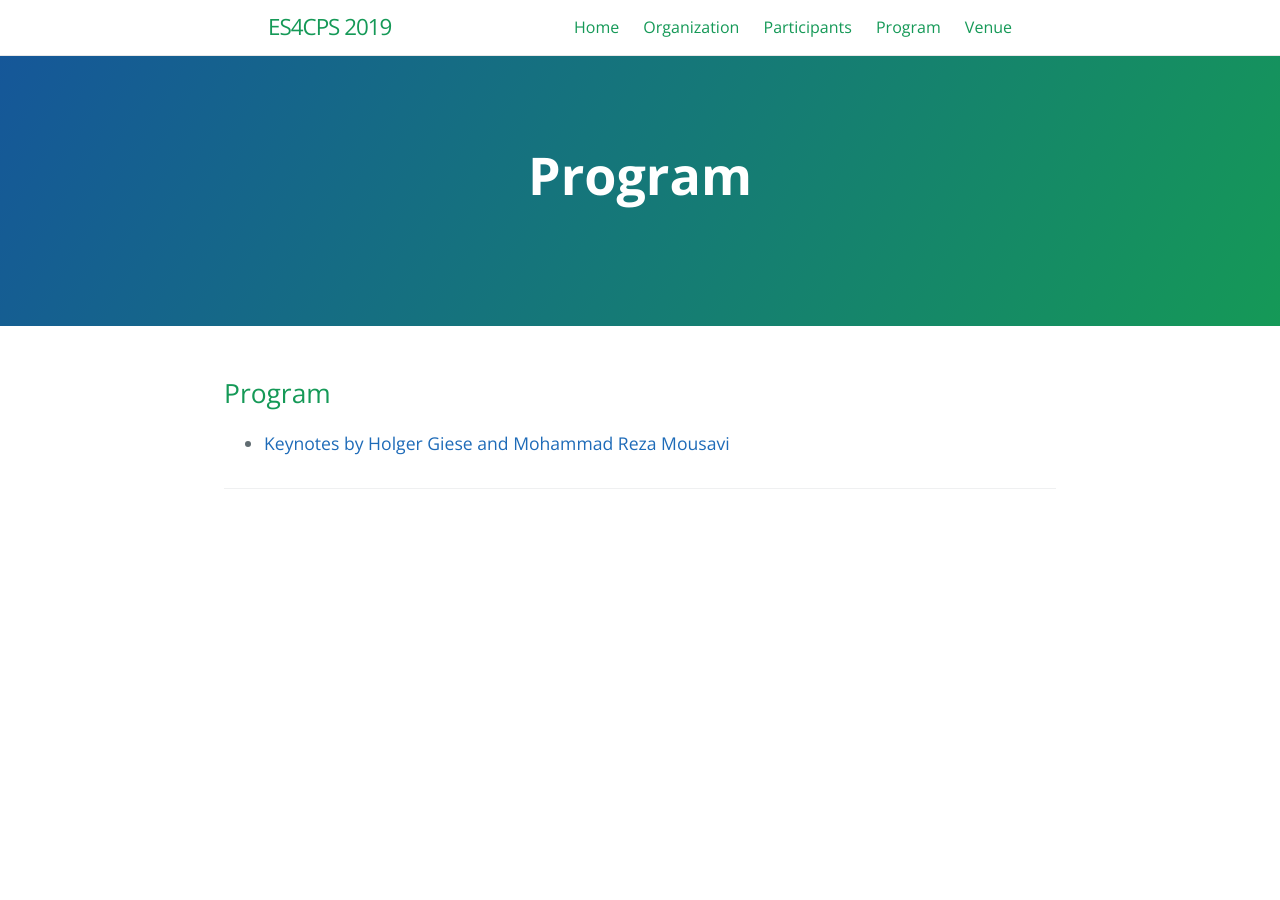
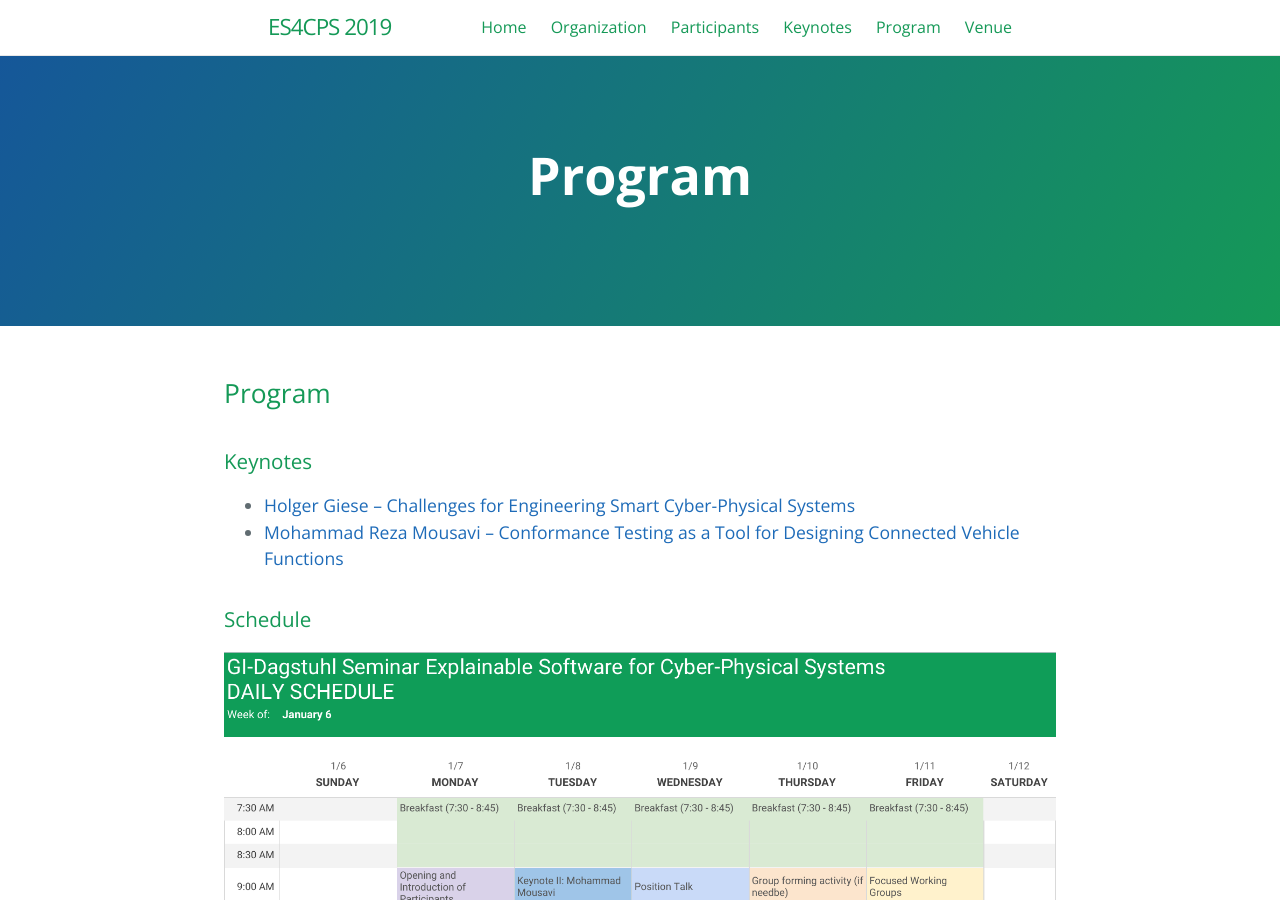
Before and after one commit to thomas-vogel/ES4CPS, a Jekyll site: the page built from program.md, in a window 1280 px wide and 900 px high. Built offline with Jekyll 4.4.1, drawn with Linux system fonts in a browser that asks for light colours.

Commit message:
Add schedule.

```diff
--- a/_data/navigation.yml
+++ b/_data/navigation.yml
@@ -4,6 +4,8 @@
   url: /ES4CPS/organization
 - title: Participants
   url: /ES4CPS/participants
+- title: Keynotes
+  url: /ES4CPS/keynotes
 - title: Program
   url: /ES4CPS/program
 - title: Venue
--- a/program.md
+++ b/program.md
@@ -7,4 +7,11 @@ permalink: /program.html
 
 ## Program
 
-* [Keynotes by Holger Giese and Mohammad Reza Mousavi](keynotes)
+### Keynotes
+
+* [Holger Giese -- Challenges for Engineering Smart Cyber-Physical Systems](keynotes#holger-giese--challenges-for-engineering-smart-cyber-physical-systems)
+* [Mohammad Reza Mousavi -- Conformance Testing as a Tool for Designing Connected Vehicle Functions](keynotes#mohammad-reza-mousavi--conformance-testing-as-a-tool-for-designing-connected-vehicle-functions)
+
+### Schedule
+
+<img src="assets/img/ES4CPS-Schedule.png"/>
```
Also changed, not shown: keynotes.md (+16 -0 lines), assets/img/ES4CPS-Schedule.png (added), 1 other file.
